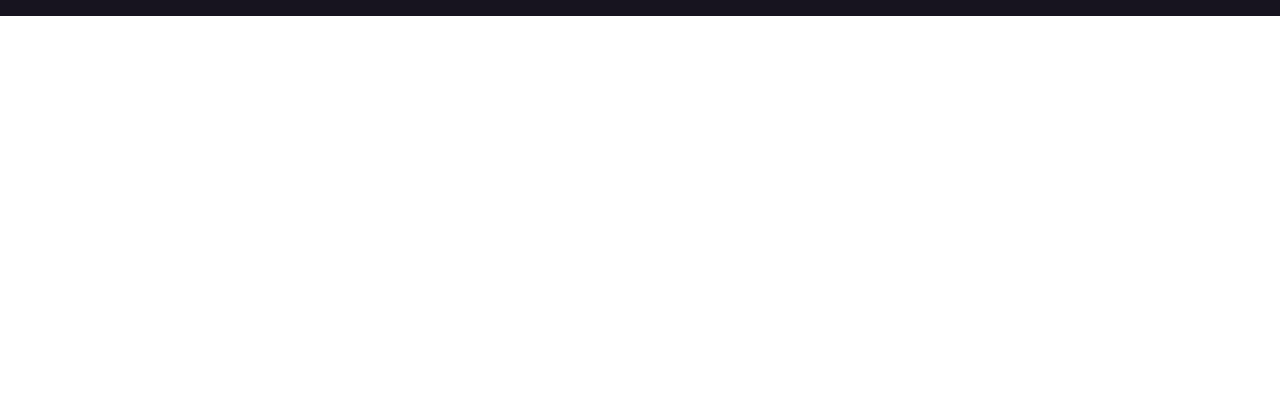
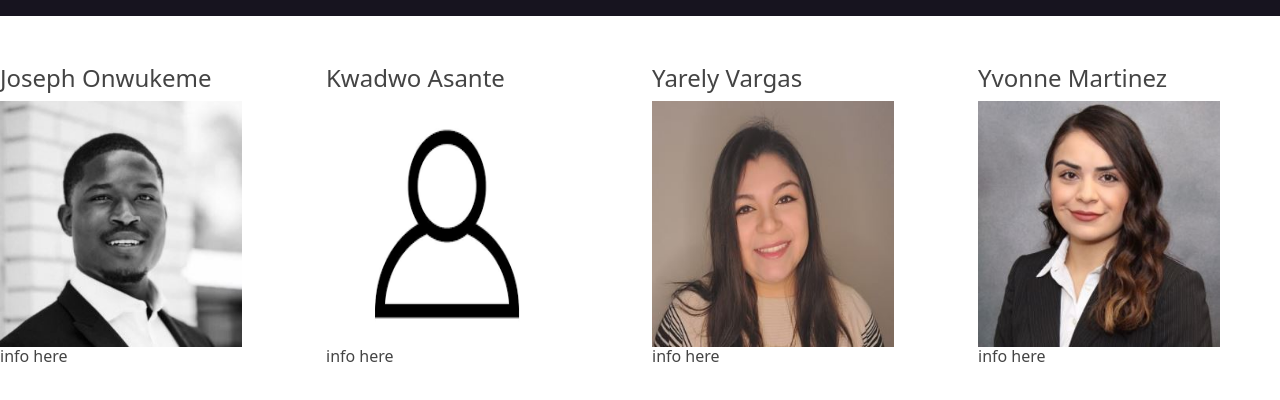
Before and after one commit to boojaado/group1-project3, a plain HTML site: page website/aboutus.html in a window 1280 px wide. Shown: the part 62-462 px from the top of the page. Drawn offline with nearby package versions, Linux system fonts and the light colour scheme.

Commit message:
about us changes

```diff
--- a/website/aboutus.html
+++ b/website/aboutus.html
@@ -49,13 +49,34 @@
 
             </ul>
           </div>
+
         </div>
       </nav>
       <br>
       <br>
 
 </body>
-
-
+<div class="row">
+  <div class="col-md-3">
+      <h4>Joseph Onwukeme</h4>
+      <img src="joseph_image.JPG" height="80%" width="80%">
+      <h6>info here</h6>
+  </div>
+  <div class="col-md-3">
+      <h4>Kwadwo Asante</h4>
+      <img src="person_image.png" height="80%" width="80%">
+      <h6>info here</h6>
+  </div>
+  <div class="col-md-3">
+      <h4>Yarely Vargas</h4>
+      <img src="yarely_image.JPG" height="80%" width="80%">
+      <h6>info here</h6>
+  </div>
+  <div class="col-md-3">
+      <h4>Yvonne Martinez</h4>
+      <img src="yvonne_image.JPG" height="80%" width="80%">
+      <h6>info here</h6>
+  </div>
+</div>
 
 </html>
```
Also changed, not shown: website/joseph_image.JPG (added), website/person_image.png (added), website/yarely_image.JPG (added), website/yvonne_image.JPG (added).
